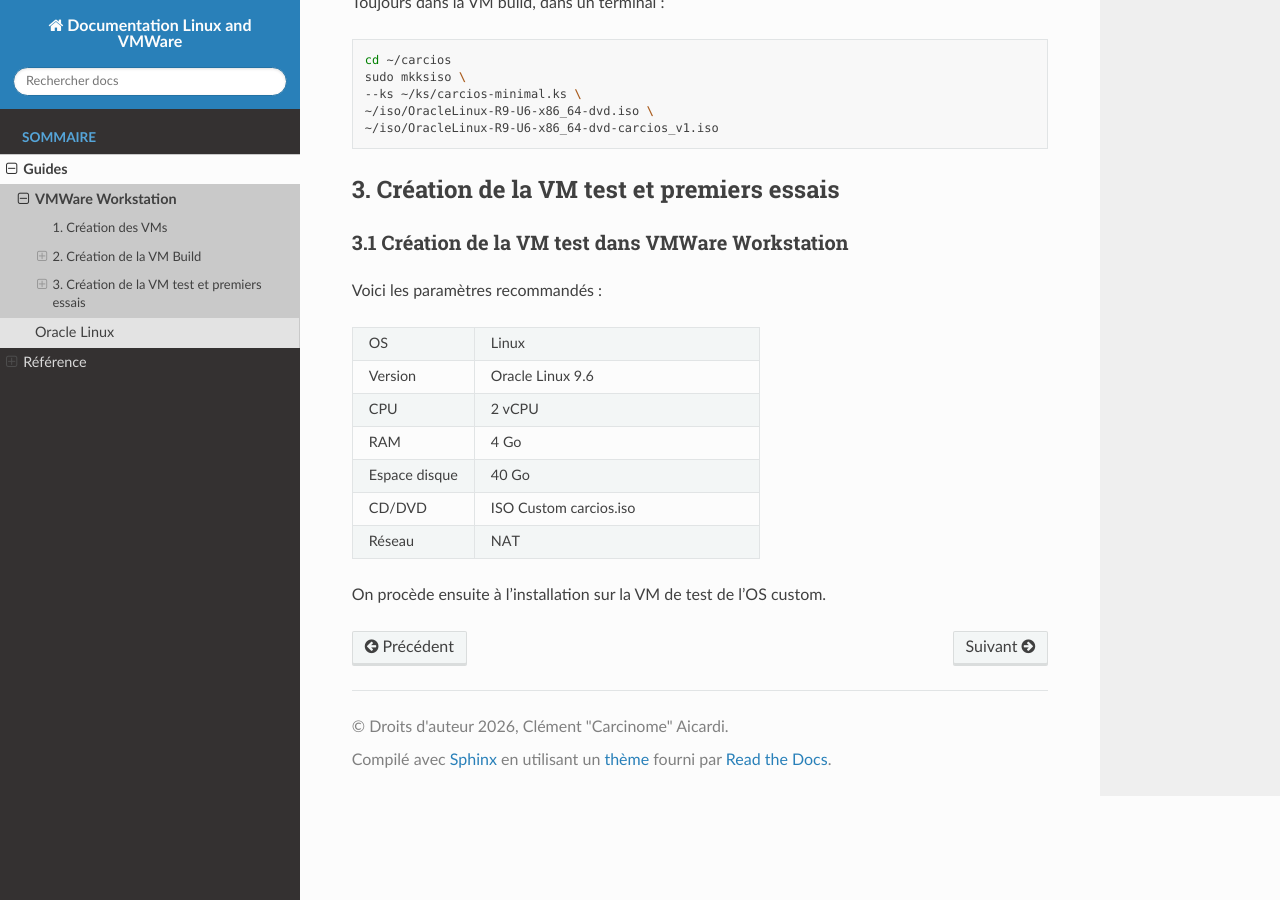
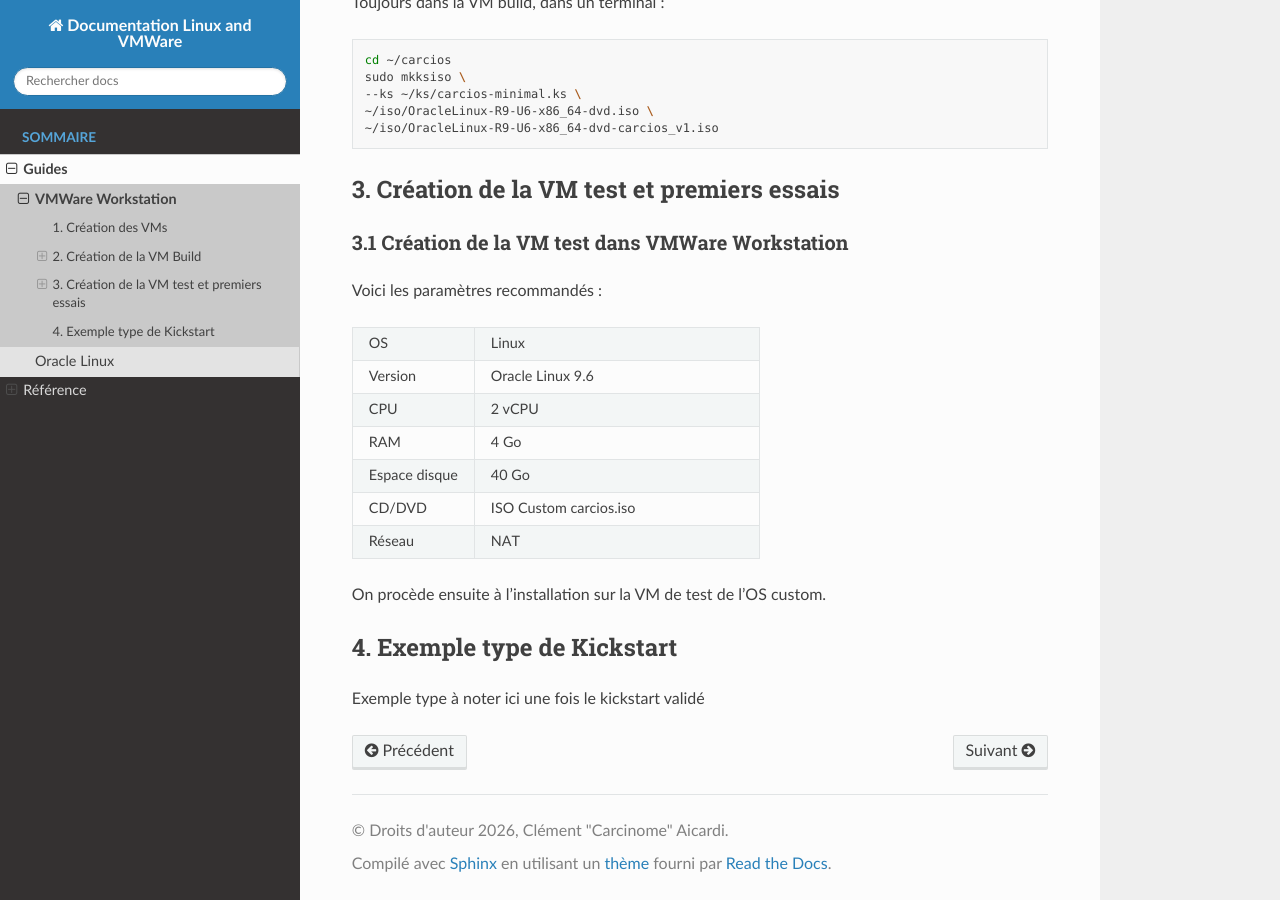
Before and after one commit to Carcinome/documentationLinuxAndVMWare, a Sphinx documentation site: the page built from docs/source/guides/vmware_workstation.rst, in a window 1280 px wide and 900 px high, scrolled down 3434 px. Built offline with Sphinx 7.4.7 and the Read the Docs theme 3.1.0, drawn with Linux system fonts in a browser that asks for light colours.

Commit message:
add some modifications and stuffs.

```diff
--- a/docs/source/guides/vmware_workstation.rst
+++ b/docs/source/guides/vmware_workstation.rst
@@ -231,3 +231,9 @@ Voici les paramètres recommandés :
      - NAT
 
 On procède ensuite à l'installation sur la VM de test de l'OS custom.
+
+
+4. Exemple type de Kickstart
+----------------------------
+
+Exemple type à noter ici une fois le kickstart validé
```
